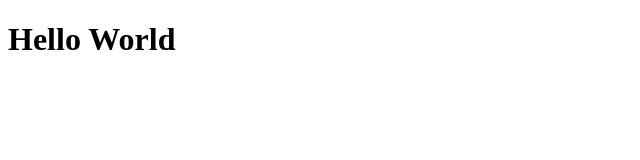
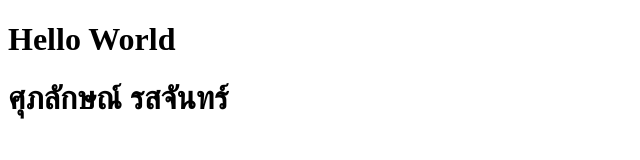
Before and after one commit to supaluckli/Myweb, a plain HTML site: page index.html in a window 1280 px wide. Shown: the whole page, without its empty margins (0-640 px from the left). Drawn offline with Linux system fonts and the light colour scheme.

Commit message:
Add text

```diff
--- a/index.html
+++ b/index.html
@@ -7,5 +7,6 @@
         </head>
     <body>
          <h1>Hello World</h1>
+         <h1>ศุภลักษณ์ รสจันทร์</h1>
     </body>
 </html>
```
